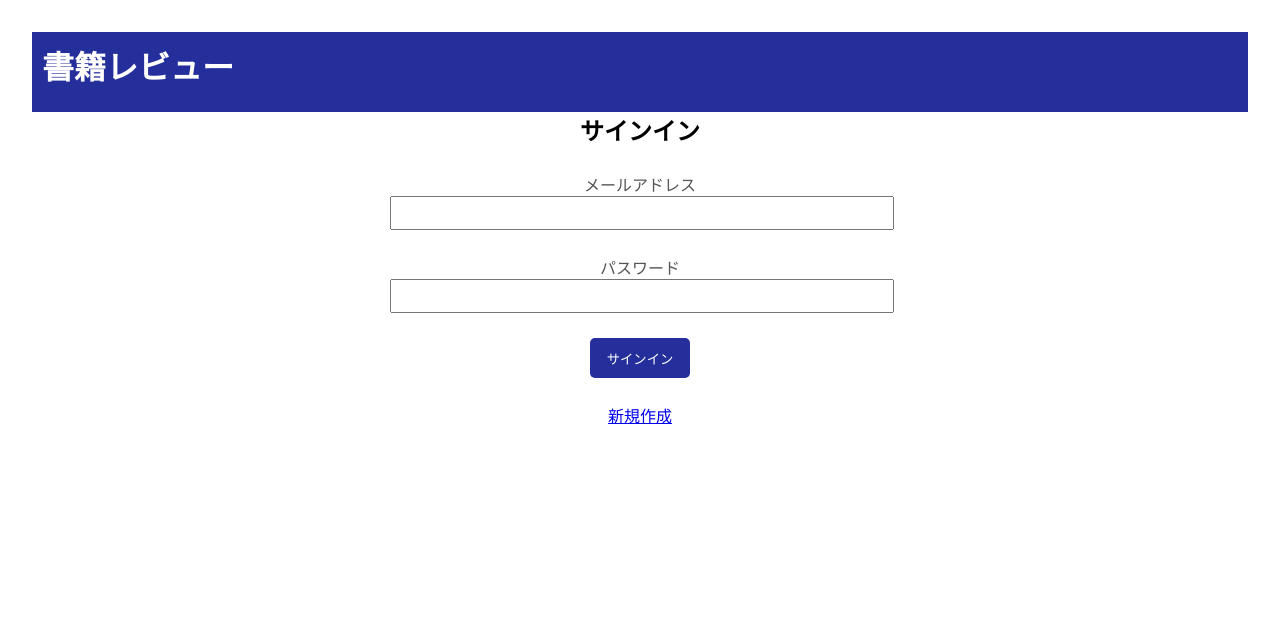
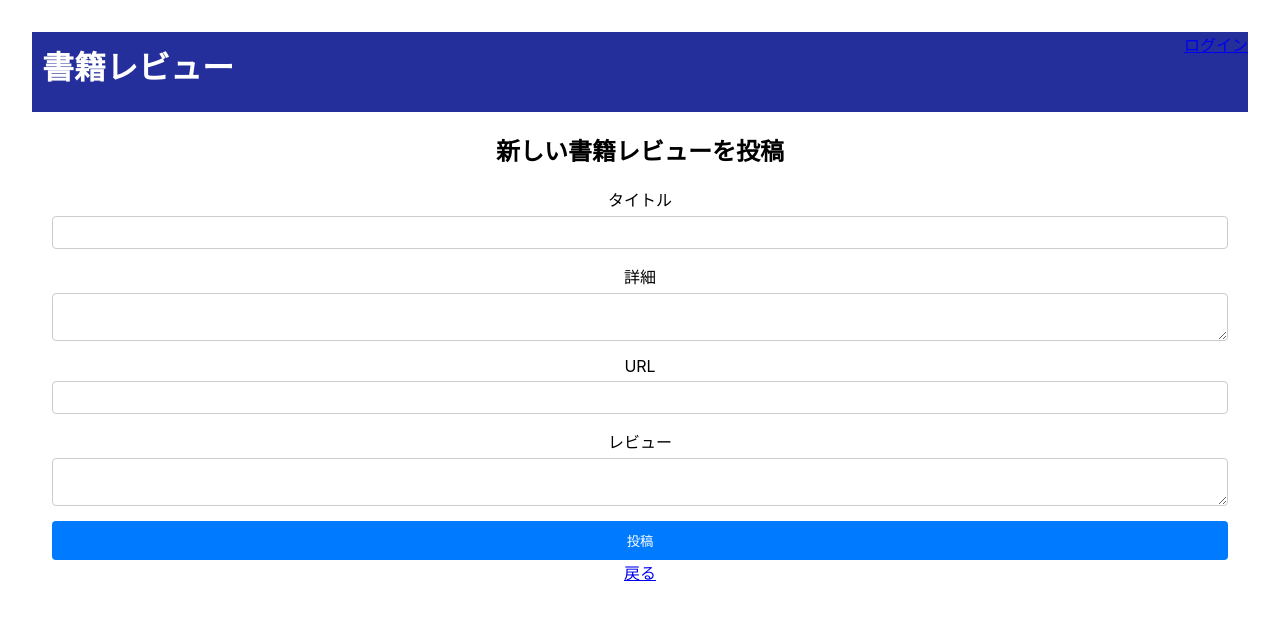
Before and after one commit to mshr1-creat/railway-bookreview-app, a React (Vite) app: page /new in a window 1280 px wide. Before the commit this address led to /login. Shown: the top 620 px of the page. Built offline with nearby package versions, Linux system fonts and the light colour scheme.

Commit message:
書籍レビュー登録画面の実装

```diff
--- a/src/components/Header.jsx
+++ b/src/components/Header.jsx
@@ -20,8 +20,8 @@ export const Header = () => {
   };
 
   // デバッグ用のログ出力
-  console.log('Auth:', auth);
-  console.log('Username:', username);
+  // console.log('Auth:', auth);
+  // console.log('Username:', username);
 
   // ページリロード時にクッキーから認証情報を読み込み、Reduxの状態を更新
   useEffect(() => {
@@ -47,6 +47,11 @@ export const Header = () => {
       ) : (
         <></>
       )}
+      {!cookies.token && (
+        <div className="new-review-link">
+          <Link to="/login">ログイン</Link>
+        </div>
+      )}
     </header>
   );
 };
--- a/src/pages/Home.jsx
+++ b/src/pages/Home.jsx
@@ -1,5 +1,5 @@
 import React, { useState, useEffect } from 'react';
-// import { Link } from 'react-router-dom';
+import { Link, useNavigate } from 'react-router-dom';
 import { useCookies } from 'react-cookie';
 import axios from 'axios';
 import { Header } from '../components/Header';
@@ -7,7 +7,6 @@ import BookList from '../components/BookList';
 import Pagination from '../components/Pagination'; // ページ遷移用の機能
 import { url } from '../const';
 import './bookReviews.scss'; // BEMのクラス設計に基づいたCSS
-import { useNavigate } from 'react-router-dom';
 
 export const Home = () => {
   const [books, setBooks] = useState([]); // 書籍レビューのデータを保持する状態 初期値は空の配列を設定
@@ -22,32 +21,21 @@ export const Home = () => {
   useEffect(() => {
     const offset = (currentPage - 1) * itemsPerPage;
 
-    // 取得したトークンをログに表示して確認する
-    // console.log('Token from cookies:', cookies.token);
-    // console.log('Token from localStorage:', localStorage.getItem('token')); // JWTトークンのフォーマット（3つのセグメントに分かれているか）を確認
-
-    // トークンが正しい形式か確認
-    if (cookies.token && cookies.token.split('.').length !== 3) {
-      console.error('Invalid JWT token format');
-      setErrorMessage('不正なトークン形式です。再度ログインしてください。');
-      return;
-    }
-
-    // トークンが存在しない場合は早期リターン
-    if (!cookies.token) {
-      setErrorMessage('認証トークンが見つかりません。ログインしてください。');
-      navigate('/login');
-    }
+    // トークンが存在しない場合でも公開APIを使ってデータを取得する
+    const endpoint = cookies.token
+      ? `${url}/books?offset=${offset}`
+      : `${url}/public/books?offset=${offset}`;
+    const headers = cookies.token
+      ? { Authorization: `Bearer ${cookies.token}` }
+      : {};
 
     // 書籍レビューの先頭10件を取得
     axios
-      .get(`${url}/books?offset=${offset}`, {
-        headers: {
-          Authorization: `Bearer ${cookies.token}`, // クッキーからトークンを取得しているか確認
-        },
+      .get(endpoint, {
+        headers: headers,
       })
       .then((res) => {
-        console.log('API response data:', res.data); // 取得したデータを確認
+        // console.log('API response data:', res.data); // 取得したデータを確認
         setBooks(res.data.slice(0, itemsPerPage)); // 現在のページのデータを設定
         setHasNextPage(res.data.length === itemsPerPage); // 次のページがあるかを判定
       })
@@ -60,7 +48,7 @@ export const Home = () => {
       });
   }, [currentPage, cookies.token]);
 
-  console.log(cookies.token);
+  // console.log(cookies.token);
 
   // ページを変更する関数
   const handlePageChange = (direction) => {
@@ -76,6 +64,11 @@ export const Home = () => {
       <Header />
       <main className="book-reviews">
         <h1 className="book-reviews__title">書籍レビュー一覧</h1>
+        {cookies.token && (
+          <div className="new-review-link">
+            <Link to="/new">新しいレビューを投稿する</Link>
+          </div>
+        )}
         {errorMessage && <p className="book-reviews__error">{errorMessage}</p>}
         <BookList books={books} />
         <Pagination
--- /dev/null
+++ b/src/pages/NewReview.jsx
@@ -0,0 +1,107 @@
+// NewReview.jsx
+import React, { useState } from 'react';
+import axios from 'axios';
+import { useCookies } from 'react-cookie';
+import { useNavigate } from 'react-router-dom';
+import { Header } from '../components/Header';
+import { url } from '../const';
+import './newReview.scss';
+import { Link } from 'react-router-dom';
+
+export const NewReview = () => {
+  const [cookies] = useCookies(['token']);
+  const navigate = useNavigate();
+
+  // フォームの入力値を管理するステート
+  const [title, setTitle] = useState('');
+  const [detail, setDetail] = useState('');
+  const [bookUrl, setBookUrl] = useState('');
+  const [review, setReview] = useState('');
+  const [errorMessage, setErrorMessage] = useState('');
+
+  // フォームの送信処理
+  const handleSubmit = (e) => {
+    e.preventDefault();
+
+    // バリデーションチェック
+    if (!title || !detail || !bookUrl || !review) {
+      setErrorMessage('すべての項目を入力してください。');
+      return;
+    }
+
+    // 書籍投稿APIを呼び出す
+    axios
+      .post(
+        `${url}/books`,
+        {
+          title,
+          detail,
+          url: bookUrl,
+          review,
+        },
+        {
+          headers: {
+            Authorization: `Bearer ${cookies.token}`,
+          },
+        }
+      )
+      .then(() => {
+        // 投稿成功後、書籍一覧画面に遷移
+        navigate('/');
+      })
+      .catch((err) => {
+        setErrorMessage(`投稿に失敗しました。${err.message}`);
+        console.error('Error posting review:', err);
+      });
+  };
+
+  return (
+    <div>
+      <Header />
+      <main className="new-review">
+        <h2>新しい書籍レビューを投稿</h2>
+        {errorMessage && <p className="error-message">{errorMessage}</p>}
+        <form className="new-review-form" onSubmit={handleSubmit}>
+          <label htmlFor="title">タイトル</label>
+          <input
+            type="text"
+            id="title"
+            value={title}
+            onChange={(e) => setTitle(e.target.value)}
+            required
+          />
+
+          <label htmlFor="detail">詳細</label>
+          <textarea
+            id="detail"
+            value={detail}
+            onChange={(e) => setDetail(e.target.value)}
+            required
+          />
+
+          <label htmlFor="bookUrl">URL</label>
+          <input
+            type="url"
+            id="bookUrl"
+            value={bookUrl}
+            onChange={(e) => setBookUrl(e.target.value)}
+            required
+          />
+
+          <label htmlFor="review">レビュー</label>
+          <textarea
+            id="review"
+            value={review}
+            onChange={(e) => setReview(e.target.value)}
+            required
+          />
+
+          <button type="submit" className="submit-button">
+            投稿
+          </button>
+          <Link to="/">戻る</Link>
+        </form>
+      </main>
+    </div>
+  );
+};
--- a/src/pages/SignIn.jsx
+++ b/src/pages/SignIn.jsx
@@ -40,7 +40,7 @@ export const SignIn = () => {
       .then((res) => {
         const token = res.data.token;
         setCookie('token', token);
-        console.log('Token received:', res.data.token); // ここでトークンが正しく取得できているか確認
+        // console.log('Token received:', res.data.token); // ここでトークンが正しく取得できているか確認
 
         // トークンを使ってユーザー名を取得
         axios
@@ -50,7 +50,7 @@ export const SignIn = () => {
             },
           })
           .then((userRes) => {
-            console.log('User response:', userRes.data); // デバッグ用ログ
+            // console.log('User response:', userRes.data); // デバッグ用ログ
             const username = userRes.data.name;
             setCookie('username', username);
             // Reduxの認証状態を更新
--- /dev/null
+++ b/src/pages/newReview.scss
@@ -0,0 +1,42 @@
+/* newReview.scss */
+.new-review {
+    padding: 20px;
+
+    h2 {
+      margin-bottom: 20px;
+    }
+
+    .error-message {
+      color: red;
+    }
+
+    .new-review-form {
+      display: flex;
+      flex-direction: column;
+
+      label {
+        margin-bottom: 5px;
+      }
+
+      input,
+      textarea {
+        padding: 8px;
+        margin-bottom: 15px;
+        border: 1px solid #ccc;
+        border-radius: 4px;
+      }
+
+      .submit-button {
+        padding: 10px;
+        background-color: #007bff;
+        color: #fff;
+        border: none;
+        border-radius: 4px;
+        cursor: pointer;
+      }
+
+      .submit-button:hover {
+        background-color: #0056b3;
+      }
+    }
+  }
--- a/src/routes/Router.jsx
+++ b/src/routes/Router.jsx
@@ -1,12 +1,13 @@
 import React from 'react';
 import { Provider } from 'react-redux';
-import { store } from '../store'; // ストアのインポート
+import { store } from '../store';
 import { BrowserRouter, Route, Routes } from 'react-router-dom';
 import { Navigate } from 'react-router-dom';
 import { Home } from '../pages/Home';
 import { SignUp } from '../pages/SignUp';
 import { SignIn } from '../pages/SignIn';
 import { Profile } from '../pages/Profile';
+import { NewReview } from '../pages/NewReview';
 
 export const Router = () => {
   return (
@@ -18,6 +19,7 @@ export const Router = () => {
           <Route path="/" element={<Home />} />
           <Route path="*" element={<Navigate to="/login" />} />
           <Route path="/profile" element={<Profile />} />
+          <Route path="/new" element={<NewReview />} />
         </Routes>
       </BrowserRouter>
     </Provider>
```
